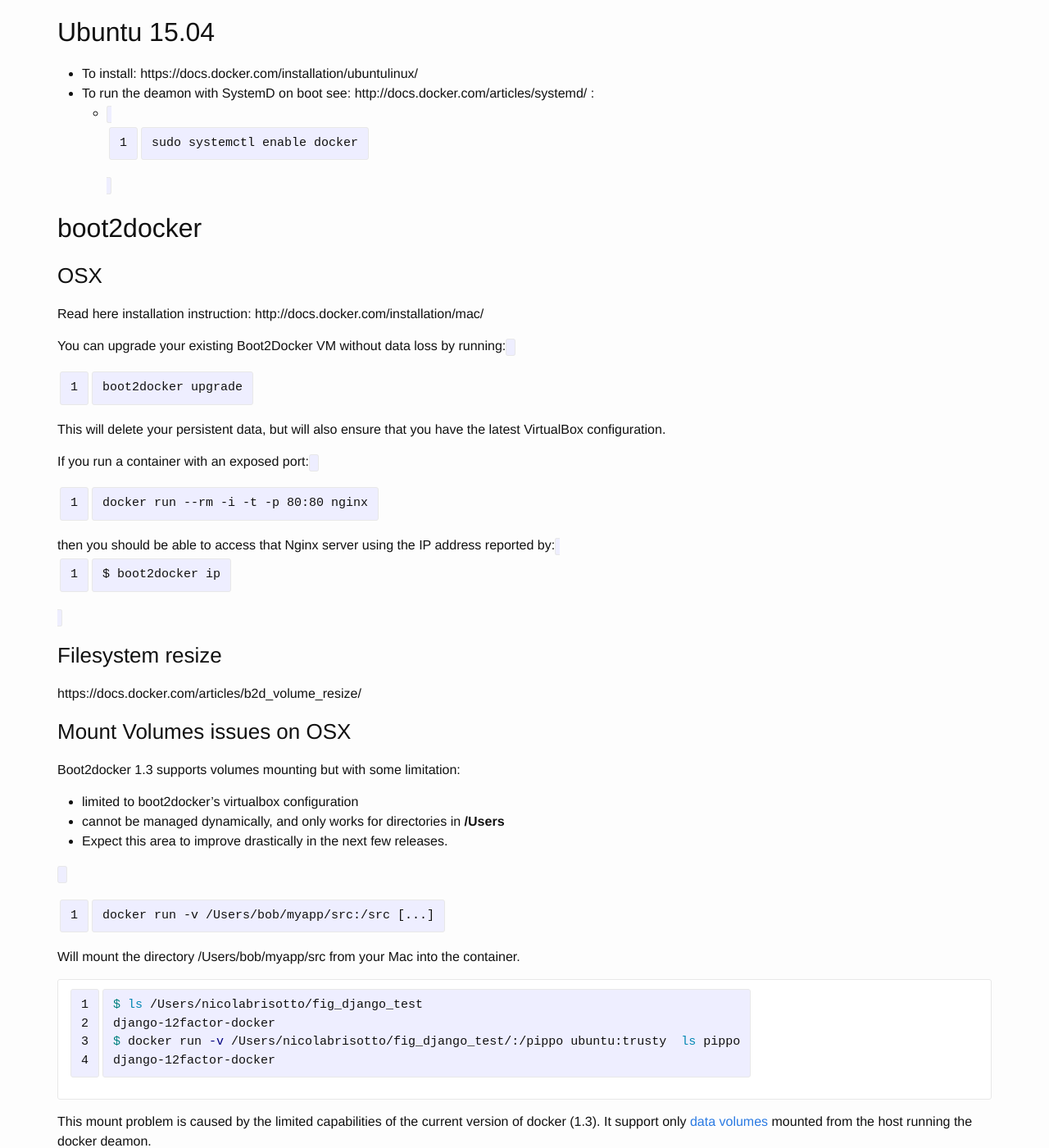
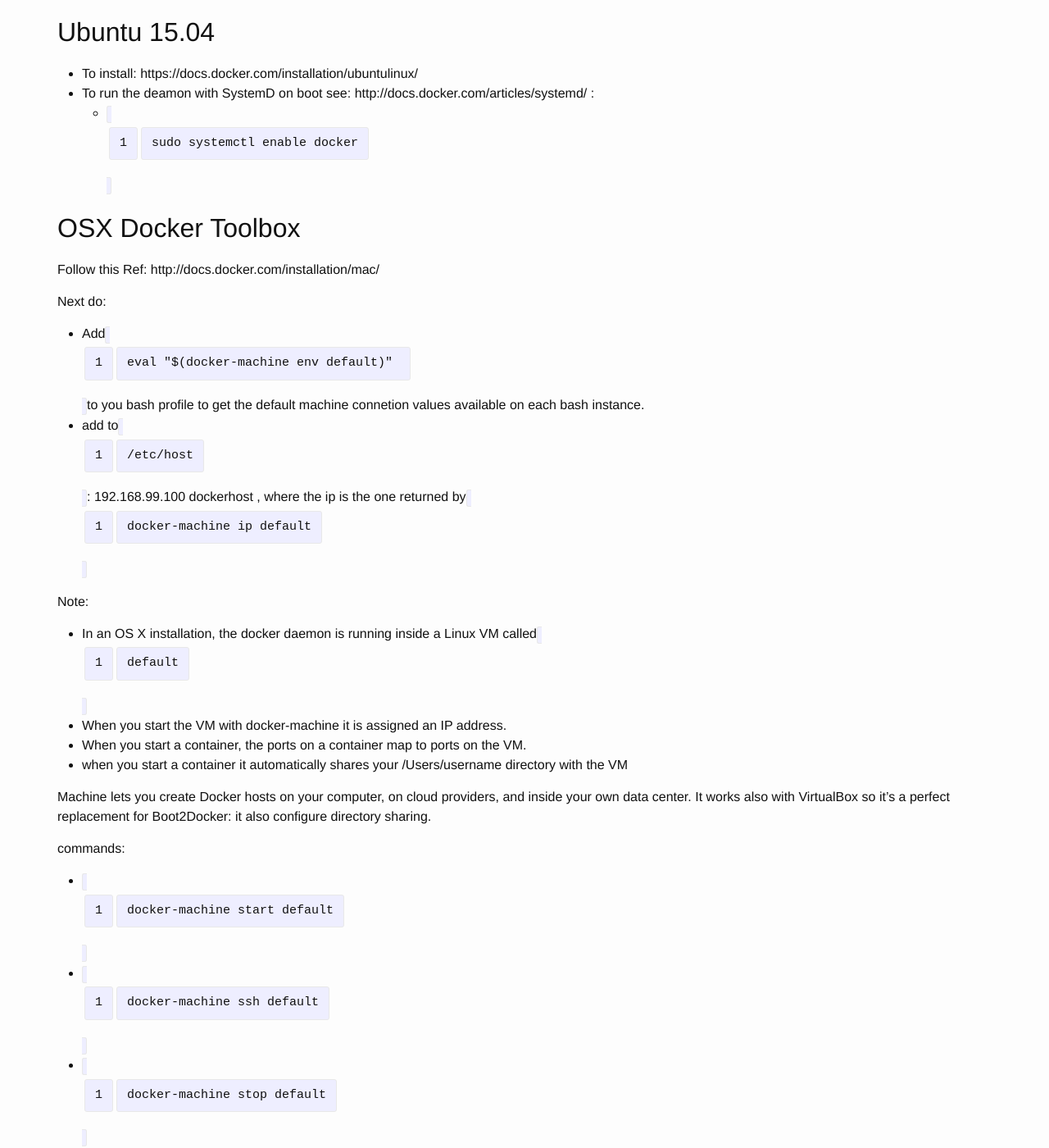
Before and after one commit to breezeight/nicola_blog, a Jekyll site: the page built from _guides/docker.markdown, in a window 1280 px wide and 1400 px high, scrolled down 6569 px. Shown: the whole window at 82% size. Built offline with Jekyll 4.4.1, drawn with Linux system fonts in a browser that asks for light colours; some of the changed text lies outside the part shown.

Commit message:
Docker: Boot2Docker is deprecated, we now use docker-machine installed with the docker toolbox

```diff
--- a/_guides/docker.markdown
+++ b/_guides/docker.markdown
@@ -136,10 +136,42 @@
 * To run the deamon with SystemD on boot  see: http://docs.docker.com/articles/systemd/ :
   * `sudo systemctl enable docker`
 
+## OSX Docker Toolbox
 
-## boot2docker
+Follow this Ref: http://docs.docker.com/installation/mac/
 
-### OSX
+Next do:
+
+* Add `eval "$(docker-machine env default)" ` to you bash profile to get the default machine connetion values available on each bash instance.
+* add to `/etc/host`: 192.168.99.100  dockerhost , where the ip is the one returned by `docker-machine ip default`
+
+Note:
+
+* In an OS X installation, the docker daemon is running inside a Linux VM called `default`
+* When you start the VM with docker-machine it is assigned an IP address.
+* When you start a container, the ports on a container map to ports on the VM.
+* when you start a container it automatically shares your /Users/username directory with the VM
+
+Machine lets you create Docker hosts on your computer, on cloud providers, and inside your own data center. It works also with VirtualBox so it's a perfect replacement for Boot2Docker: it also configure directory sharing.
+
+
+commands:
+
+* `docker-machine start default`
+* `docker-machine ssh default`
+* `docker-machine stop default`
+* `docker-machine inspect default`
+* `docker-machine inspect ip`
+* `docker-machine inspect env` :
+
+
+
+## OSX boot2docker [DEPRECATED]
+
+
+Now you can use docker machine to run docker on OSX. See http://docs.docker.com/installation/mac/#migrate-from-boot2docker
+
+You must install the Docker Toolbox: https://www.docker.com/toolbox
 
 Read here installation instruction: http://docs.docker.com/installation/mac/
 
@@ -1308,14 +1340,18 @@
 
 ## Install
 
+docker-compose is provided by the Docker Toolbox.
+
+But it has an issue on some machine, it exit with the "Illegal instruction: 4". To solve just install it from pip:
+
 `pip install -U docker-compose`
 
 Install: If you install from pip you will get an SSL error see here: https://github.com/docker/compose/issues/890
-
 You should run this script: https://raw.githubusercontent.com/aanand/fig/25942820820fcd8ed3fbd33dde2dcb24005ef997/script/prepare-osx
 
 
 ## Intro
+
 Docker Compose acts as a wrapper around Docker – it links your containers together and provides syntactic sugar around some complex container linking commands.
 It can coordinate and spin up your entire application and dependencies with one command.
 
```
